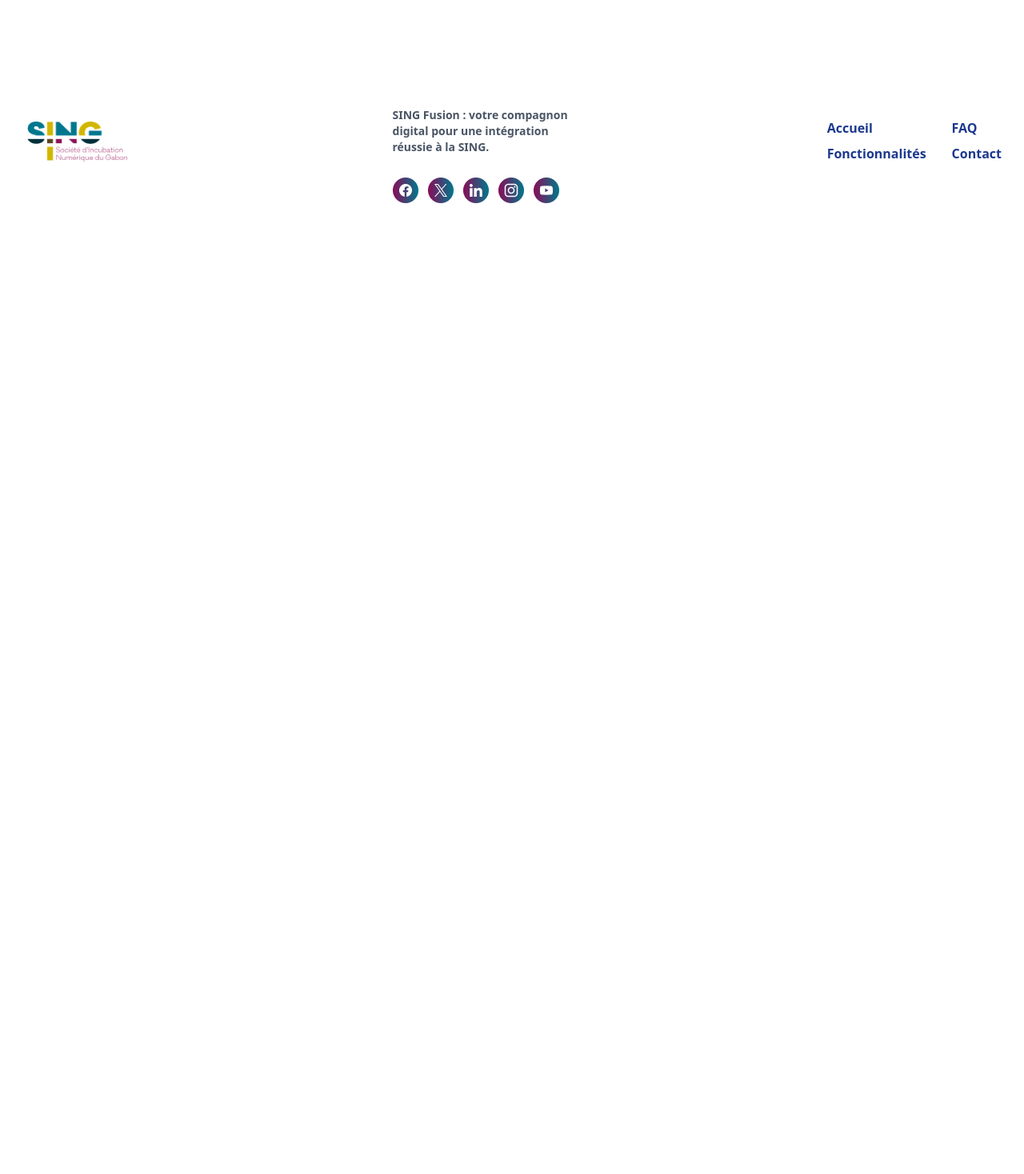
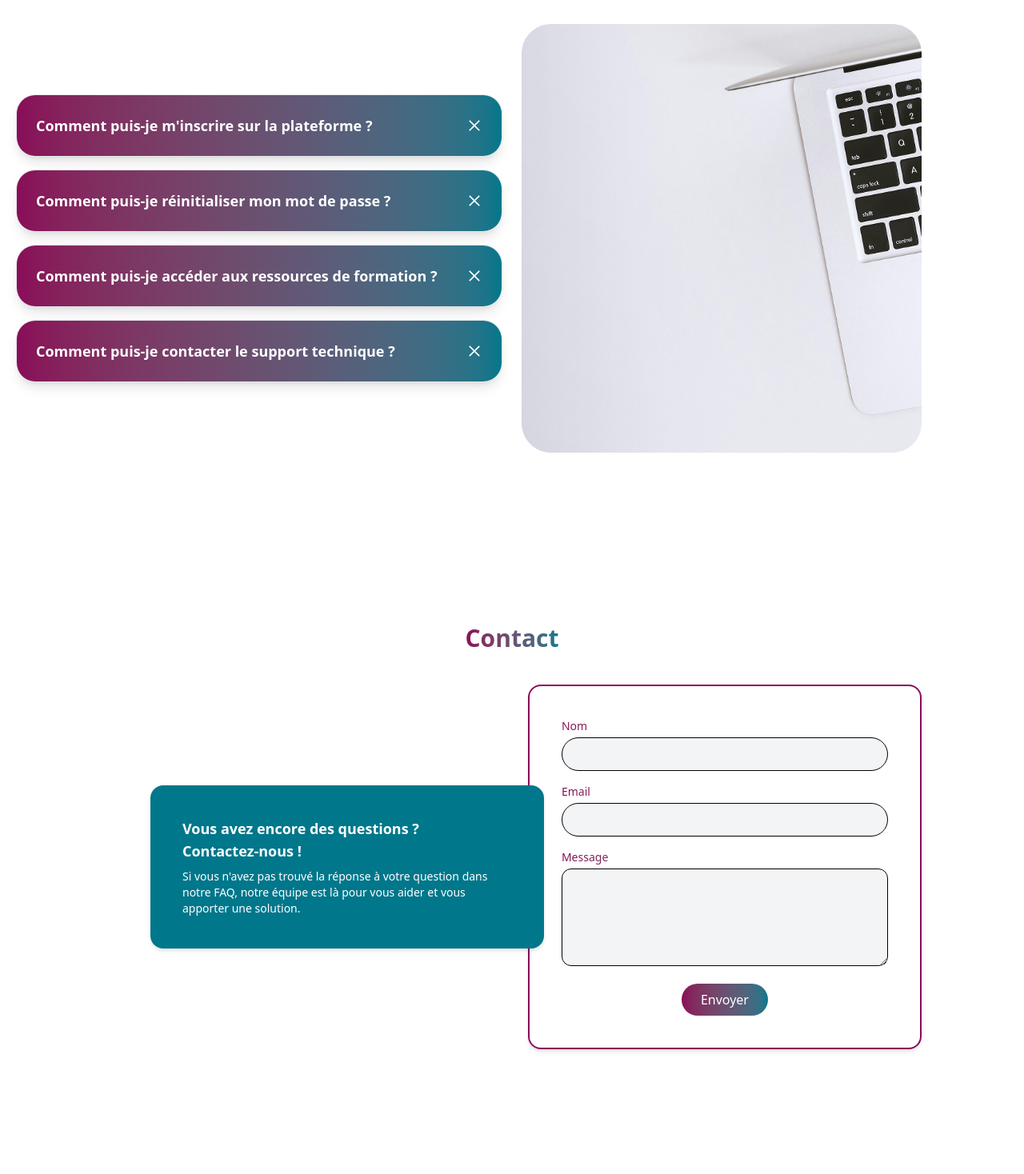
Before and after one commit to crossben/singpayv2, a React (Vite) app: page / in a window 1280 px wide. Shown: the part 2322-3790 px from the top of the page at 80% size. Before the commit the page ends 2600 px from the top, so only its background shows below. Built offline with nearby package versions, Linux system fonts and the light colour scheme.

Commit message:
done with the index page

```diff
--- a/src/pages/index.tsx
+++ b/src/pages/index.tsx
@@ -1,4 +1,4 @@
-// src/components/IntegrationSection.tsx
+import React from 'react';
 
 import image from '@/assets/images/home/Photo_de_groupe.png';
 import circle from '@/assets/images/icons/circle.png';
@@ -9,7 +9,8 @@ import book from '@/assets/images/icons/book.png';
 import trophy from '@/assets/images/icons/trophy.png';
 import question from '@/assets/images/icons/question.png';
 import cadre from '@/assets/images/icons/cadre.png';
-import React from 'react';
+import computer from '@/assets/images/home/computer.png';
+import { AiOutlineClose } from 'react-icons/ai';
 
 const IntegrationSection: React.FC = () => {
     const integrations = [
@@ -121,8 +122,100 @@ const IntegrationSection: React.FC = () => {
             <section>
                 <div className='py-20 mx-5'>
                     <h2 className="text-5xl md:text-3xl font-bold text-transparent bg-clip-text mb-8 bg-gradient-to-r from-[#a64afc] to-[#003548]">
-                        Toutes les réponses à vos questions principales
+                        Toutes les réponses à vos questions <br />
+                        principales
                     </h2>
+                    <div className='flex flex-col md:flex-row gap-6 text-center mx-auto items-center justify-center'>
+                        <div className='w-full md:w-1/2 flex flex-col gap-4'>
+                            <div className="space-y-4">
+                                <details className="group [&_summary::-webkit-details-marker]:hidden w-full max-full mx-auto rounded-3xl overflow-hidden border border-gray-200 shadow-lg">
+                                    <summary className="flex items-center justify-between gap-1.5 bg-gradient-to-r from-[#890C58] to-[#00778B] p-6 text-white cursor-pointer">
+                                        <h2 className="text-lg font-semibold">Comment puis-je m'inscrire sur la plateforme ?</h2>
+                                        <AiOutlineClose className="size-5 transition-transform duration-300 group-open:rotate-180" />
+                                    </summary>
+                                    <div className="bg-white p-6 text-gray-800 text-sm rounded-b-3xl">
+                                        Pour vous inscrire, cliquez sur "Créer un compte" sur la page d'accueil, remplissez le formulaire d'inscription avec vos informations personnelles (nom, prénom, e-mail, etc.), puis attendez la validation de votre profil par un administrateur. Une fois validé, vous pourrez accéder à votre tableau de bord personnel.
+                                    </div>
+                                </details>
+                            </div>
+                            <div className="space-y-4">
+                                <details className="group [&_summary::-webkit-details-marker]:hidden w-full max-full mx-auto rounded-3xl overflow-hidden border border-gray-200 shadow-lg">
+                                    <summary className="flex items-center justify-between gap-1.5 bg-gradient-to-r from-[#890C58] to-[#00778B] p-6 text-white cursor-pointer">
+                                        <h2 className="text-lg font-semibold">Comment puis-je réinitialiser mon mot de passe ?</h2>
+                                        <AiOutlineClose className="size-5 transition-transform duration-300 group-open:rotate-180" />
+                                    </summary>
+                                    <div className="bg-white p-6 text-gray-800 text-sm rounded-b-3xl">
+                                        Pour réinitialiser votre mot de passe, cliquez sur "Mot de passe oublié ?" sur la page de connexion, entrez votre adresse e-mail, puis suivez les instructions envoyées par e-mail pour créer un nouveau mot de passe.
+                                    </div>
+                                </details>
+                            </div>
+                            <div className="space-y-4">
+                                <details className="group [&_summary::-webkit-details-marker]:hidden w-full max-full mx-auto rounded-3xl overflow-hidden border border-gray-200 shadow-lg">
+                                    <summary className="flex items-center justify-between gap-1.5 bg-gradient-to-r from-[#890C58] to-[#00778B] p-6 text-white cursor-pointer">
+                                        <h2 className="text-lg font-semibold">Comment puis-je accéder aux ressources de formation ?</h2>
+                                        <AiOutlineClose className="size-5 transition-transform duration-300 group-open:rotate-180" />
+                                    </summary>
+                                    <div className="bg-white p-6 text-gray-800 text-sm rounded-b-3xl">
+                                        Pour accéder aux ressources de formation, connectez-vous à votre compte, allez dans la section "Formation" de votre tableau de bord, et parcourez les cours et documents disponibles.
+                                    </div>
+                                </details>
+                            </div>
+                            <div className="space-y-4">
+                                <details className="group [&_summary::-webkit-details-marker]:hidden w-full max-full mx-auto rounded-3xl overflow-hidden border border-gray-200 shadow-lg">
+                                    <summary className="flex items-center justify-between gap-1.5 bg-gradient-to-r from-[#890C58] to-[#00778B] p-6 text-white cursor-pointer">
+                                        <h2 className="text-lg font-semibold">Comment puis-je contacter le support technique ?</h2>
+                                        <AiOutlineClose className="size-5 transition-transform duration-300 group-open:rotate-180" />
+                                    </summary>
+                                    <div className="bg-white p-6 text-gray-800 text-sm rounded-b-3xl">
+                                        Pour contacter le support technique, allez dans la section "Aide" de votre tableau de bord, remplissez le formulaire de contact, et notre équipe vous répondra dans les plus brefs délais.
+                                    </div>
+                                </details>
+                            </div>
+                        </div>
+                        <div className='w-full md:w-1/2'>
+                            <img src={computer} alt="Computer" className='rounded-lg' width={500} height={100} />
+                        </div>
+                    </div>
+                </div>
+            </section>
+            <section>
+                <div className="min-h-screen flex flex-col items-center justify-center px-4 py-10">
+                    <h2 className="text-3xl font-bold mb-10 text-transparent bg-clip-text bg-gradient-to-r from-[#890C58] to-[#00778B]">
+                        Contact
+                    </h2>
+                    <div className="flex flex-col lg:flex-row items-center justify-center gap-10 w-full max-w-5xl">
+                        <div className="bg-[#00778B] text-white p-10 rounded-2xl w-full lg:w-1/2 shadow-md relative left-15">
+                            <h1 className="text-lg font-bold mb-2">
+                                Vous avez encore des questions ?<br />
+                                Contactez-nous !
+                            </h1>
+                            <p className="text-sm">
+                                Si vous n'avez pas trouvé la réponse à votre question dans notre FAQ, notre équipe est là pour vous aider et vous apporter une solution.
+                            </p>
+                        </div>
+                        <form className="border-2 border-[#890C58] p-10 rounded-2xl w-full lg:w-1/2 shadow-md space-y-4">
+                            <div>
+                                <label className="block text-sm font-medium mb-1 text-transparent bg-clip-text bg-gradient-to-r from-[#890C58] to-[#00778B]" htmlFor="name">Nom</label>
+                                <input id="name" type="text" className="w-full px-4 py-2 rounded-full border bg-gray-100 outline-none" />
+                            </div>
+                            <div>
+                                <label className="block text-sm font-medium mb-1 text-transparent bg-clip-text bg-gradient-to-r from-[#890C58] to-[#00778B]" htmlFor="email">Email</label>
+                                <input id="email" type="email" className="w-full px-4 py-2 rounded-full border bg-gray-100 outline-none" />
+                            </div>
+                            <div>
+                                <label className="block text-sm font-medium mb-1 text-transparent bg-clip-text bg-gradient-to-r from-[#890C58] to-[#00778B]" htmlFor="message">Message</label>
+                                <textarea id="message" rows={4} className="w-full p-3 rounded-xl border bg-gray-100 outline-none" />
+                            </div>
+                            <div className='flex items-center justify-center'>
+                                <button
+                                    type="submit"
+                                    className="px-6 py-2 rounded-full text-white bg-gradient-to-r from-[#890C58] to-[#00778B] hover:opacity-90 transition"
+                                >
+                                    Envoyer
+                                </button>
+                            </div>
+                        </form>
+                    </div>
                 </div>
             </section>
         </div>
```
Also changed, not shown: src/assets/images/home/computer.png (added).
